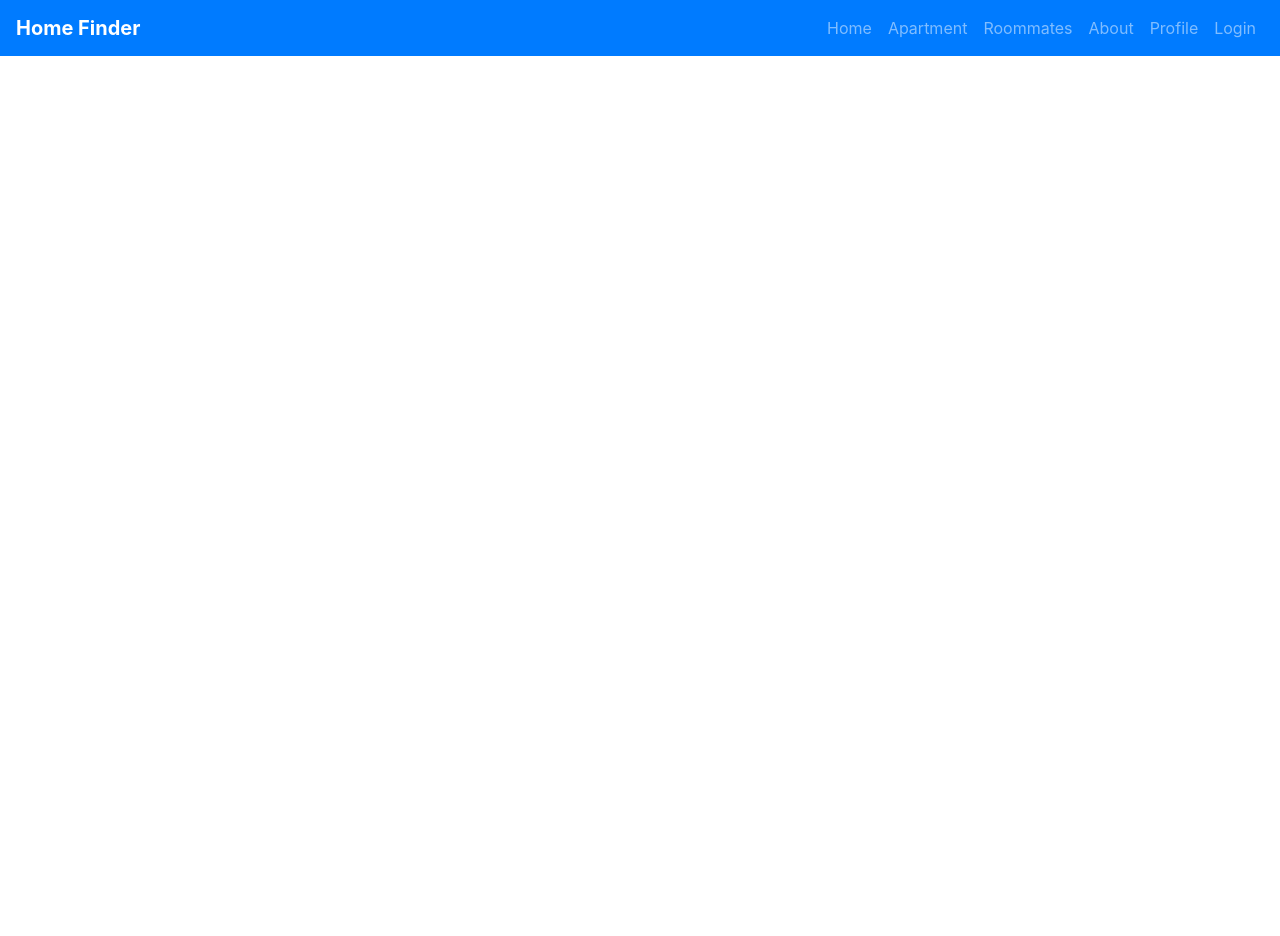
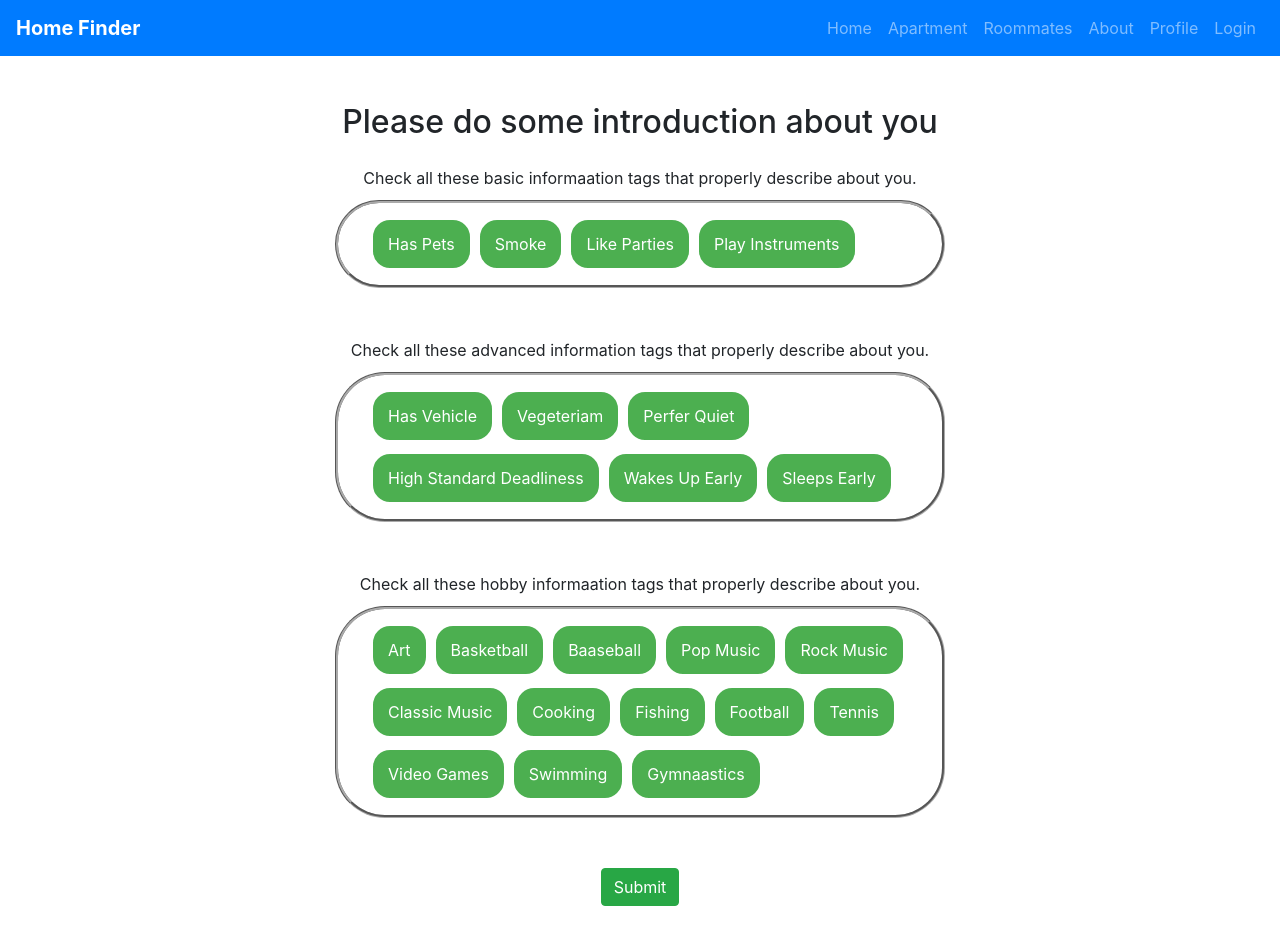
Before and after one commit to SAMHEO/capstone, a React (Create React App) app: page /signupquestion in a window 1280 px wide. Before the commit the page ends 800 px from the top, so only its background shows below. Built offline with nearby package versions, Linux system fonts and the light colour scheme.

Commit message:
profile Questionnaire Page

```diff
--- a/src/Routes.js
+++ b/src/Routes.js
@@ -10,6 +10,7 @@ import Profile from "./Profile/Profile";
 import ProfileEdit from "./ProfileEdit/ProfileEdit"
 import Login from "./Login/Login";
 import Signup from "./Signup/Signup";
+import SignupQuestion from "./SignupQuestion/SignupQuestion"
 import Forget from "./Forget/Forget";
 
 export default class Routes extends Component {
@@ -25,6 +26,7 @@ export default class Routes extends Component {
           <Route path="/profileedit" component={ProfileEdit} />
           <Route path="/login" component={Login} />
           <Route path="/signup" component={Signup} />
+          <Route path="/signupquestion" component={SignupQuestion} />
           <Route path="/forget" component={Forget} />
         </Switch>
       </Router>
--- a/src/Signup/Signup.js
+++ b/src/Signup/Signup.js
@@ -60,7 +60,7 @@ class Signup extends Component {
     return (
       <div className="mt-5" style={{ justifyContent: "center", padding: 30 }}>
         <div style={{ clear: "both", margin: "25px" }} align="center">
-          <h2>Sign Up Page</h2>
+          <h2>Sign Up</h2>
         </div>
         <div class="form-group" align="center">
           <input
--- /dev/null
+++ b/src/SignupQuestion/SignupQuestion.css
@@ -0,0 +1,50 @@
+.center {
+    display: block;
+    margin-left: auto;
+    margin-right: auto;
+}
+
+.tag-box {
+    border-style: groove;
+    border-color: #AAAAAA;
+    border-radius: 50px;
+    width: 50%;
+    margin-top: 10px;
+    margin-bottom: 50px;
+    padding-top: 10px;
+    padding-bottom: 10px;
+    padding-left: 30px;
+    padding-right: 30px;
+    overflow: auto;
+}
+
+.clickableTag {
+    float: left;
+    background-color: #4CAF50;
+    border: solid;
+    color: white;
+    padding: 12px 15px;
+    text-align: center;
+    text-decoration: none;
+    display: flex;
+    font-size: 16px;
+    margin: 4px 2px;
+    cursor: pointer;
+    border-radius: 20px;
+}
+
+.clickableTagChecked {
+    float: left;
+    background-color: #4C9950;
+    border: double;
+    border-color: #4C7750;
+    color: white;
+    padding: 12px 15px;
+    text-align: center;
+    text-decoration: none;
+    display: flex;
+    font-size: 16px;
+    margin: 4px 2px;
+    cursor: pointer;
+    border-radius: 20px;
+}
--- /dev/null
+++ b/src/SignupQuestion/SignupQuestion.js
@@ -0,0 +1,107 @@
+import React, { Component } from "react";
+import { Nav } from "react-bootstrap";
+import "./SignupQuestion.css";
+
+//These should be load from database.
+let importantTags = ["Has Pets", "Smoke", "Like Parties", "Play Instruments"];
+let secondaryTags = ["Has Vehicle", "Vegeteriam", "Perfer Quiet", "High Standard Deadliness", "Wakes Up Early", "Sleeps Early"];
+let hobbies = ["Art", "Basketball", "Baaseball", "Pop Music", "Rock Music", "Classic Music", "Cooking", "Fishing", "Football", "Tennis", "Video Games", "Swimming", "Gymnaastics"];
+
+function handleTagClick(event) {
+  //alert(event.target.className);
+  if (event.target.className === "clickableTag"){
+    event.target.className = "clickableTagChecked";
+  } else {
+    event.target.className = "clickableTag";
+  }
+}
+
+function RenderImportantTag() {
+  return (
+    <div>
+    <button id="important-1" className="clickableTag" onClick={handleTagClick}>{importantTags[0]}</button>
+    <button id="important-1" className="clickableTag" onClick={handleTagClick}>{importantTags[1]}</button>
+    <button id="important-1" className="clickableTag" onClick={handleTagClick}>{importantTags[2]}</button>
+    <button id="important-1" className="clickableTag" onClick={handleTagClick}>{importantTags[3]}</button>
+    </div>
+  );
+}
+
+function RenderSecondaryTag() {
+  return (
+    <div>
+    <button id="important-1" className="clickableTag" onClick={handleTagClick}>{secondaryTags[0]}</button>
+    <button id="important-1" className="clickableTag" onClick={handleTagClick}>{secondaryTags[1]}</button>
+    <button id="important-1" className="clickableTag" onClick={handleTagClick}>{secondaryTags[2]}</button>
+    <button id="important-1" className="clickableTag" onClick={handleTagClick}>{secondaryTags[3]}</button>
+    <button id="important-1" className="clickableTag" onClick={handleTagClick}>{secondaryTags[4]}</button>
+    <button id="important-1" className="clickableTag" onClick={handleTagClick}>{secondaryTags[5]}</button>
+    </div>
+  );
+}
+
+function RenderHobbyTag() {
+  return (
+    <div>
+    <button id="important-1" className="clickableTag" onClick={handleTagClick}>{hobbies[0]}</button>
+    <button id="important-1" className="clickableTag" onClick={handleTagClick}>{hobbies[1]}</button>
+    <button id="important-1" className="clickableTag" onClick={handleTagClick}>{hobbies[2]}</button>
+    <button id="important-1" className="clickableTag" onClick={handleTagClick}>{hobbies[3]}</button>
+    <button id="important-1" className="clickableTag" onClick={handleTagClick}>{hobbies[4]}</button>
+    <button id="important-1" className="clickableTag" onClick={handleTagClick}>{hobbies[5]}</button>
+    <button id="important-1" className="clickableTag" onClick={handleTagClick}>{hobbies[6]}</button>
+    <button id="important-1" className="clickableTag" onClick={handleTagClick}>{hobbies[7]}</button>
+    <button id="important-1" className="clickableTag" onClick={handleTagClick}>{hobbies[8]}</button>
+    <button id="important-1" className="clickableTag" onClick={handleTagClick}>{hobbies[9]}</button>
+    <button id="important-1" className="clickableTag" onClick={handleTagClick}>{hobbies[10]}</button>
+    <button id="important-1" className="clickableTag" onClick={handleTagClick}>{hobbies[11]}</button>
+    <button id="important-1" className="clickableTag" onClick={handleTagClick}>{hobbies[12]}</button>
+    </div>
+  );
+}
+
+
+class SignupQuestion extends Component {
+
+    submit = (e) => {}
+
+    render() {
+      return (
+        <div className="mt-5" style={{ justifyContent: "center", padding: 30 }}>
+          <div style={{ clear: "both", margin: "25px" }} align="center">
+            <h2>Please do some introduction about you</h2>
+          </div>
+          <div class="form-group" align="center">
+            Check all these basic informaation tags that properly describe about you.
+            <div id="important-info" class="tag-box">
+              <RenderImportantTag />
+            </div>
+          </div>
+          <div class="form-group" align="center">
+            Check all these advanced information tags that properly describe about you.
+            <div id="secondary-info" class="tag-box">
+              <RenderSecondaryTag />
+            </div>
+          </div>
+          <div class="form-group" align="center">
+            Check all these hobby informaation tags that properly describe about you.
+            <div id="hobby-info" class="tag-box">
+              <RenderHobbyTag />
+            </div>
+          </div>
+          <div>
+          <button
+            type="submit"
+            className="btn btn-success btn-default center"
+            id="Tag-Submit-button"
+            onClick={this.submit}
+          >
+            <span class="glyphicon glyphicon-off"></span> Submit{" "}
+          </button>
+        </div>
+        </div>
+      );
+    }
+  }
+
+  export default SignupQuestion;
```
